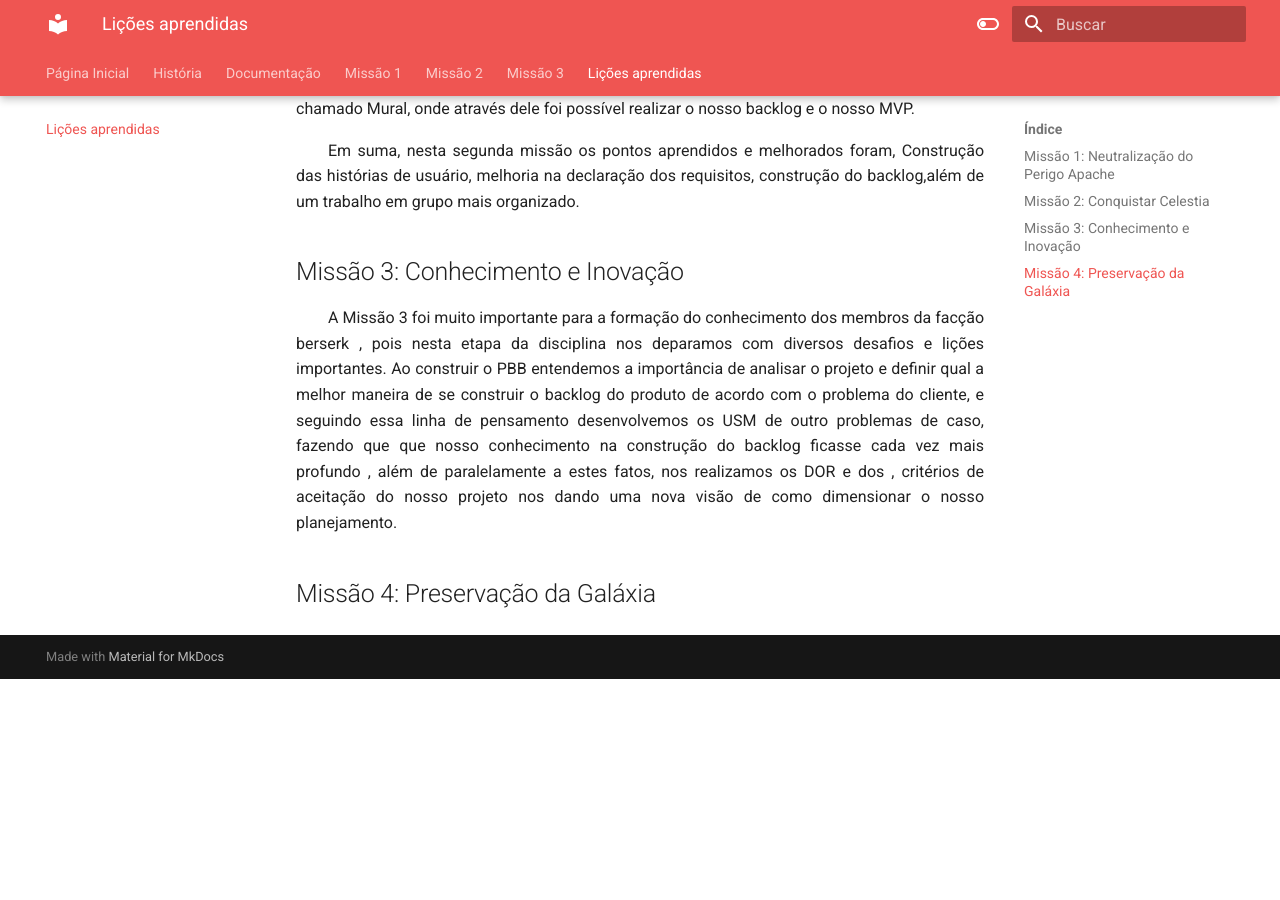
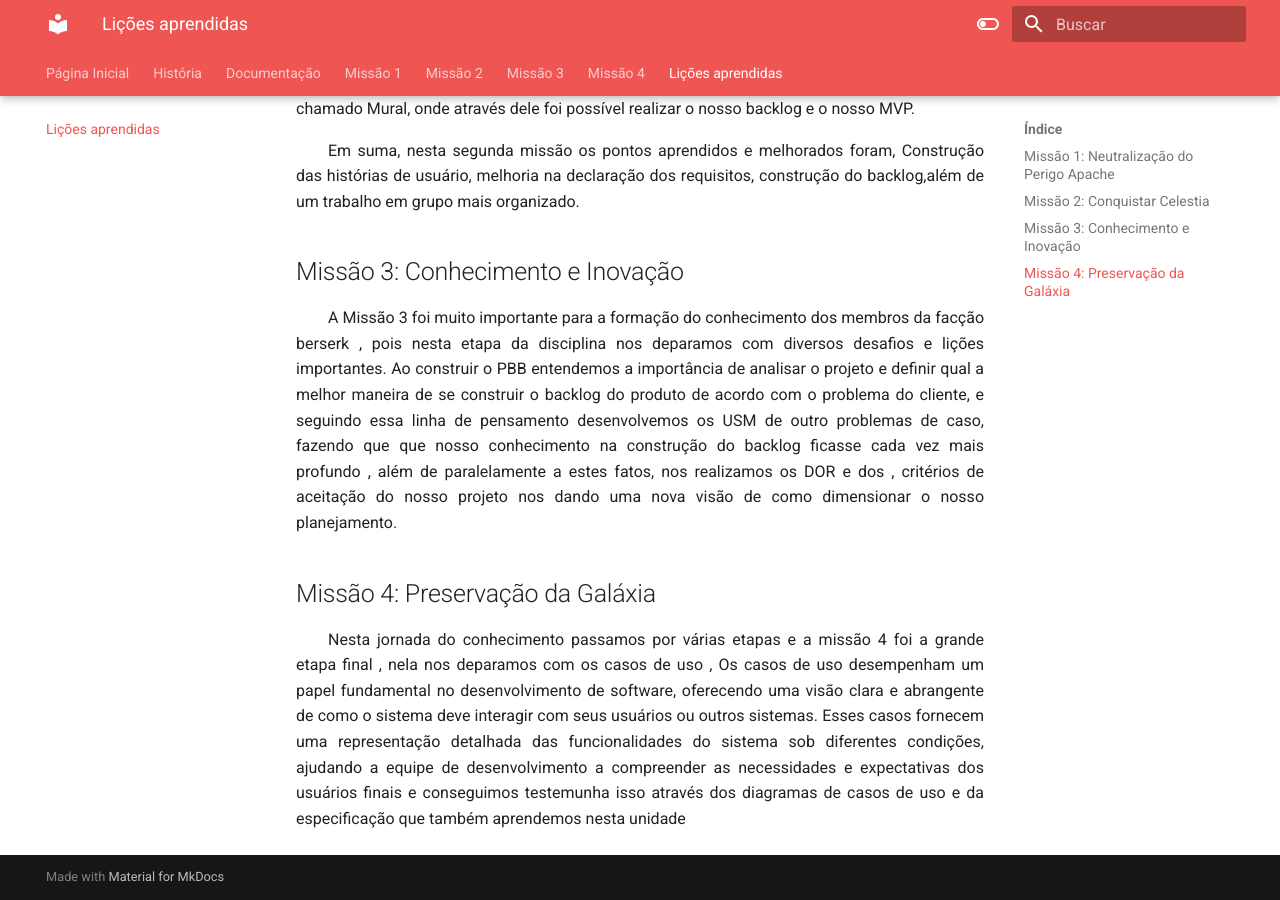
Before and after one commit to mdsreq-fga-unb/2023.2-ArtPlace, an MkDocs documentation site: the page built from docs/licoes.md, in a window 1280 px wide and 900 px high, scrolled down 648 px. Built offline with MkDocs 1.6.1 and Material for MkDocs 9.7.7, drawn with Linux system fonts in a browser that asks for light colours; old or Windows-style settings are respelled for this version of MkDocs; before the commit the page ends 1327 px from its top, so only the background shows below that.

Commit message:
missão 4

```diff
--- a/docs/licoes.md
+++ b/docs/licoes.md
@@ -19,3 +19,5 @@
 
 
 ## Missão 4: Preservação da Galáxia
+
+<p align="justify">&emsp;&emsp;Nesta jornada do conhecimento passamos por várias etapas e a missão 4 foi a grande etapa final , nela nos deparamos com os casos de uso , Os casos de uso desempenham um papel fundamental no desenvolvimento de software, oferecendo uma visão clara e abrangente de como o sistema deve interagir com seus usuários ou outros sistemas. Esses casos fornecem uma representação detalhada das funcionalidades do sistema sob diferentes condições, ajudando a equipe de desenvolvimento a compreender as necessidades e expectativas dos usuários finais e conseguimos testemunha isso através dos diagramas de casos de uso e da especificação que também aprendemos nesta unidade</p>
--- a/mkdocs.yml
+++ b/mkdocs.yml
@@ -70,7 +70,11 @@ nav:
     - Critérios de aceitação ArtPlace: missao3/CaArtPlace.md
     - Validação skywalkers: missao3/ValSkywalkers.md
     - BDD skywalkers: missao3/BddSkywalkers.md
+  - Missão 4:
+    - Casos de uso: missao4\CasosDeUso.md
+    - Verificação e validação: missao4\verivalGunther.md
   - Lições aprendidas: licoes.md
+
 
 
 markdown_extensions:
```
Also changed, not shown: docs/missao4/verivalGunther.md (+34 -0 lines), docs/missao4/CasosDeUso.md (added), docs/missao4/DiagramUC.md (deleted), docs/missao4/especificações.md (deleted).
